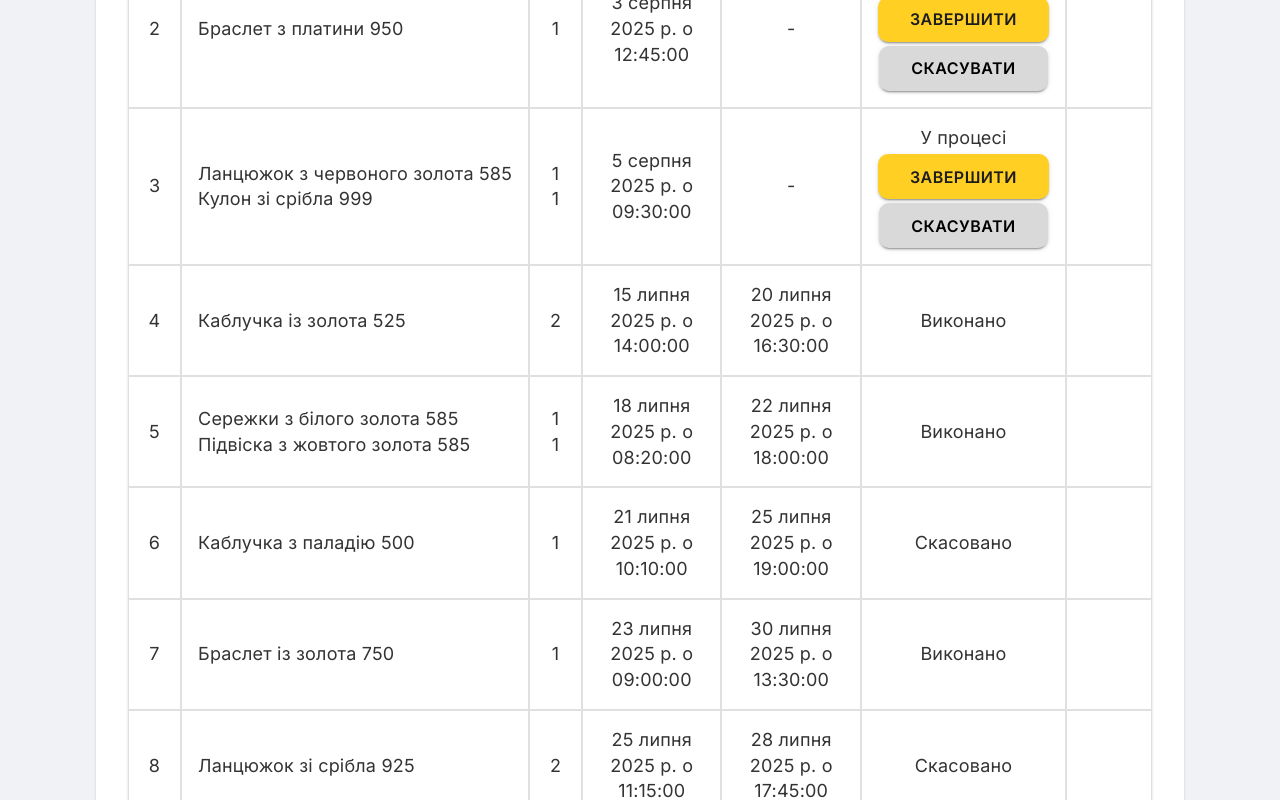
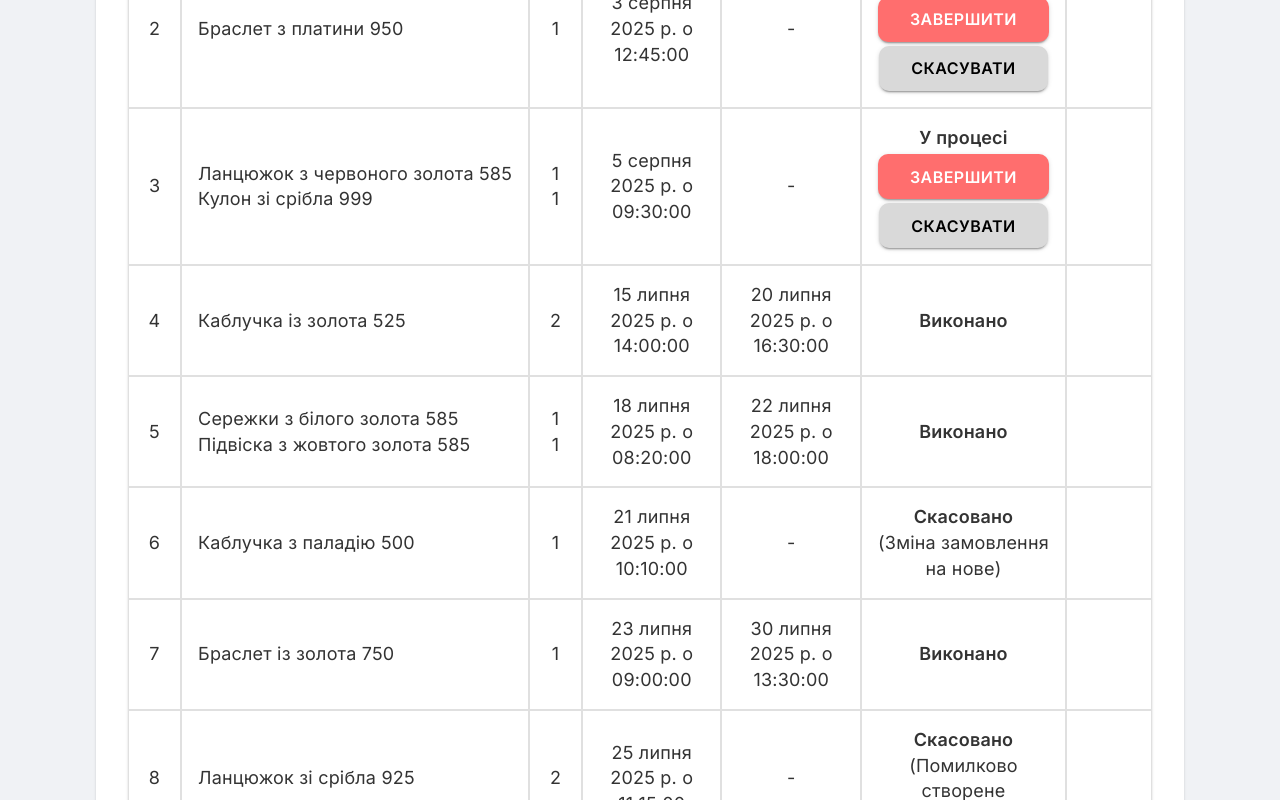
Before and after one commit to zoria-jewelry/app-frontend, a React (Vite) app: page /customers/1 in a window 1280 px wide. Shown: the part 1260-2060 px from the top of the page. Built offline with nearby package versions, Linux system fonts and the light colour scheme; no server answers; some icons are missing.

Commit message:
Add cancellation reason in order table

```diff
--- a/public/orders.json
+++ b/public/orders.json
@@ -65,8 +65,8 @@
                 {
                     "id": 6,
                     "creationDate": "2025-07-21T10:10:00Z",
-                    "completionDate": "2025-07-25T19:00:00Z",
                     "status": "CANCELED",
+                    "cancellationReason": "Зміна замовлення на нове",
                     "entries": [
                         { "productId": 109, "productName": "Каблучка з паладію 500", "count": 1 }
                     ]
@@ -83,8 +83,8 @@
                 {
                     "id": 8,
                     "creationDate": "2025-07-25T11:15:00Z",
-                    "completionDate": "2025-07-28T17:45:00Z",
                     "status": "CANCELED",
+                    "cancellationReason": "Помилково створене замовлення",
                     "entries": [
                         { "productId": 111, "productName": "Ланцюжок зі срібла 925", "count": 2 }
                     ]
@@ -130,8 +130,8 @@
                 {
                     "id": 12,
                     "creationDate": "2025-08-02T10:20:00Z",
-                    "completionDate": "2025-08-05T14:00:00Z",
                     "status": "CANCELED",
+                    "cancellationReason": "Скасування клієнтом",
                     "entries": [
                         { "productId": 115, "productName": "Каблучка з платини 900", "count": 1 }
                     ]
@@ -148,8 +148,8 @@
                 {
                     "id": 14,
                     "creationDate": "2025-08-04T11:30:00Z",
-                    "completionDate": "2025-08-06T16:00:00Z",
                     "status": "CANCELED",
+                    "cancellationReason": "Клієнт відмовився забирати продукцію",
                     "entries": [
                         {
                             "productId": 117,
@@ -205,7 +205,6 @@
                 {
                     "id": 18,
                     "creationDate": "2025-08-08T09:45:00Z",
-                    "completionDate": "2025-08-13T11:00:00Z",
                     "status": "CANCELED",
                     "entries": [
                         {
@@ -266,6 +265,7 @@
                     "creationDate": "2025-08-12T11:10:00Z",
                     "completionDate": "2025-08-17T14:20:00Z",
                     "status": "CANCELED",
+                    "cancellationReason": "Клієнт скасував замовлення",
                     "entries": [
                         {
                             "productId": 126,
--- a/src/components/common/OrdersTableComponent.tsx
+++ b/src/components/common/OrdersTableComponent.tsx
@@ -147,12 +147,15 @@ const OrdersTableComponent = ({ orders, setPage }: OrdersTableProps) => {
                                         gap={1}
                                     >
                                         <Typography variant="body2">
-                                            {orderStatusToHumanText(order.status)}
+                                            <b>{orderStatusToHumanText(order.status)}</b>
+                                            <br />
+                                            {order.status === OrderStatus.CANCELED &&
+                                                ` (${order.cancellationReason ?? 'причина не вказана'})`}
                                         </Typography>
 
                                         {order.status === OrderStatus.IN_PROGRESS && (
                                             <>
-                                                <Button variant="contained" color="primary">
+                                                <Button variant="contained" color="error">
                                                     Завершити
                                                 </Button>
                                                 <Button
--- a/src/dto/orders.ts
+++ b/src/dto/orders.ts
@@ -17,6 +17,7 @@ export interface OrderBriefInfoDto {
     creationDate: Date;
     completionDate: Date | null;
     status: OrderStatus;
+    cancellationReason?: string;
     entries: OrderBriefInfoEntryDto[];
 }
 
```
